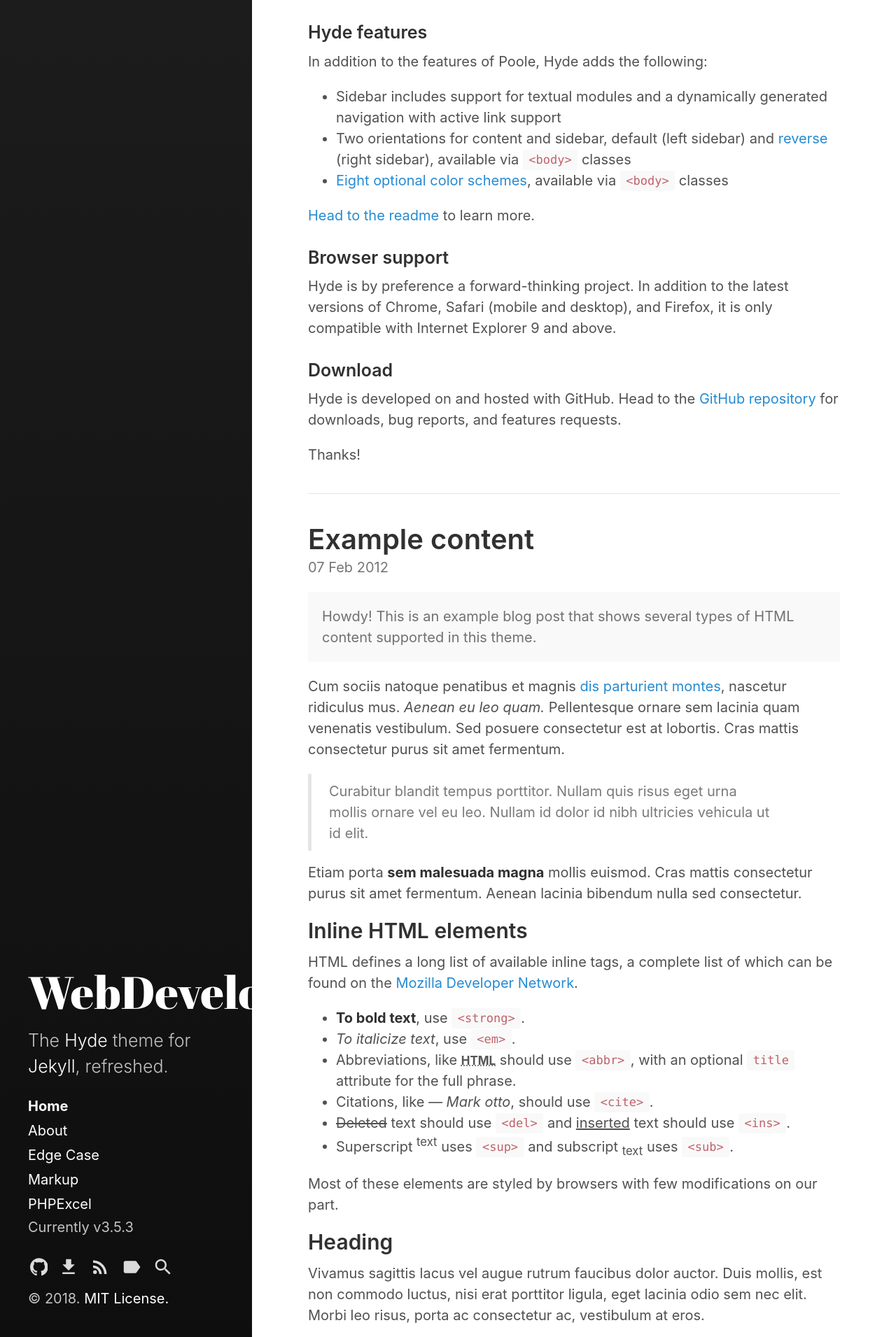
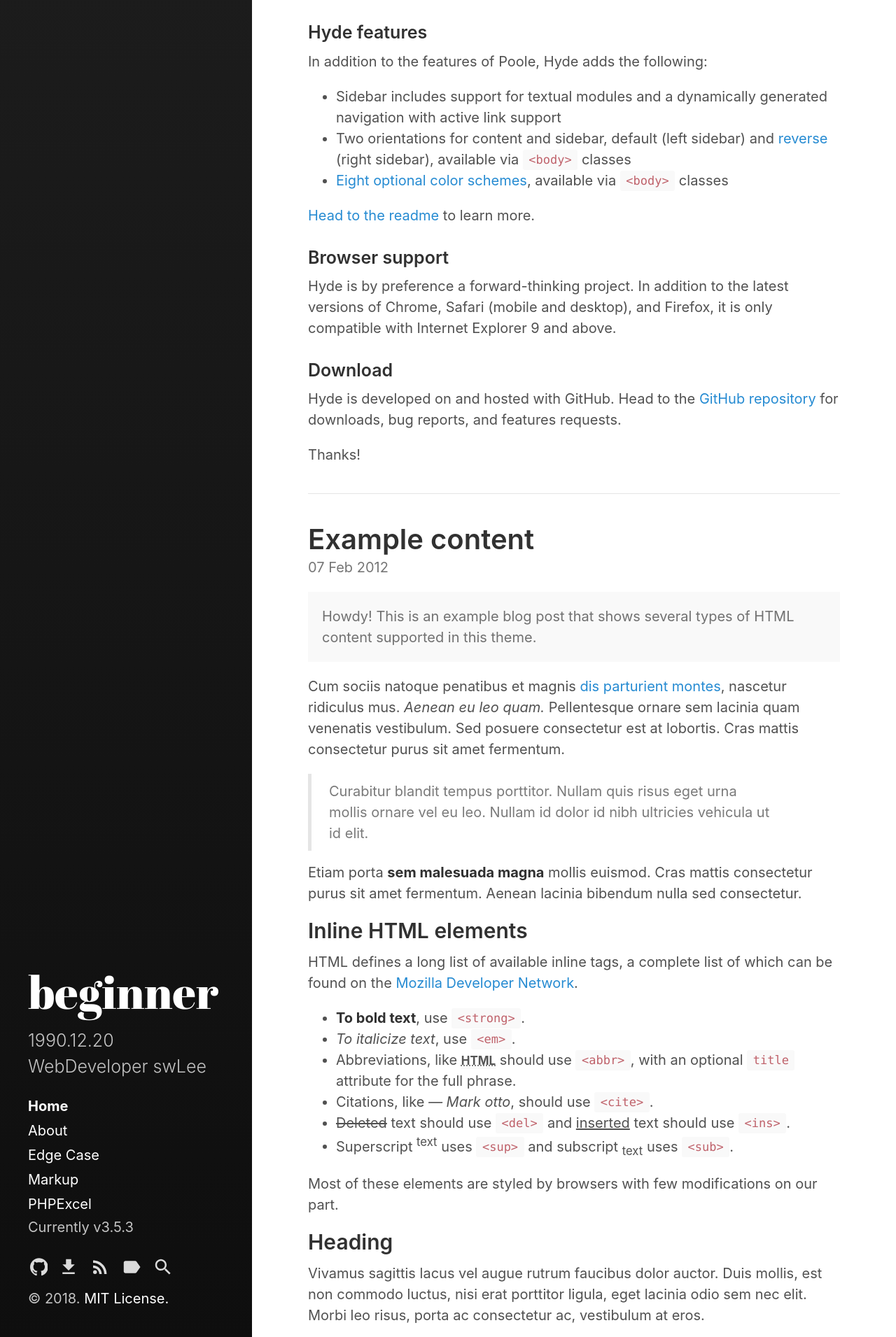
Before and after one commit to leesewon/first, a Jekyll site: the page built from index.html, in a window 1280 px wide. Shown: the part 3089-5000 px from the top of the page at 70% size. Built offline with Jekyll 4.4.1, drawn with Linux system fonts in a browser that asks for light colours; the list of posts is cut into pages by our own code.

Commit message:
no message

```diff
--- a/_config.yml
+++ b/_config.yml
@@ -3,9 +3,9 @@
 highlighter:      rouge
 
 # Setup
-title:            WebDevelopment
+title:            beginner
 tagline:          'A Jekyll theme'
-description:      'The <a href="http://hyde.getpoole.com" target="_blank">Hyde</a> theme for <a href="http://jekyllrb.com" target="_blank">Jekyll</a>, refreshed.'
+description:      '1990.12.20 WebDeveloper swLee'
 url:              https://fongandrew.github.io/hydeout
 baseurl:          # the optional subpath of your site, e.g. "/blog"
                   # NB: This applies to all pages in your Jekyll site.
@@ -34,4 +34,4 @@
                                 # set this to the root of the paginate_path
                                 # to enable a separate blog link.
 github:
-  repo:             https://github.com/fongandrew/hydeout
+  repo:             https://github.com/leesewon
```
